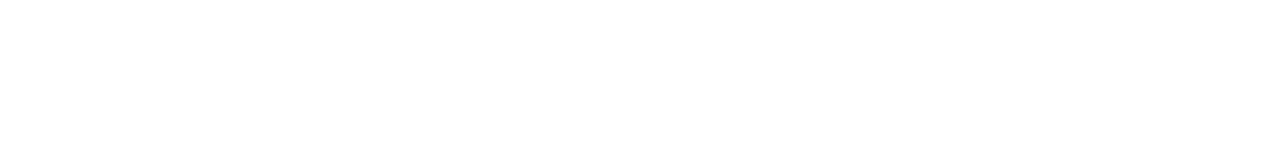
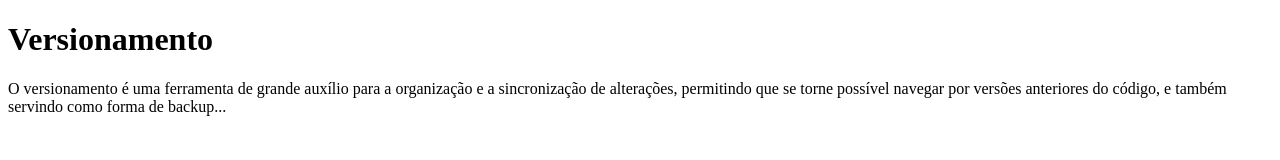
Before and after one commit to BrunoFontouraIF/Versionamento, a plain HTML site: page index.html in a window 1280 px wide. Drawn offline with Linux system fonts and the light colour scheme.

Commit message:
"index" atualizado

```diff
--- a/index.html
+++ b/index.html
@@ -6,6 +6,7 @@
     <title>Document</title>
 </head>
 <body>
-
+    <h1>Versionamento</h1>
+    <p>O versionamento é uma ferramenta de grande auxílio para a organização e a sincronização de alterações, permitindo que se torne possível navegar por versões anteriores do código, e também servindo como forma de backup...</p>
 </body>
 </html>
```
